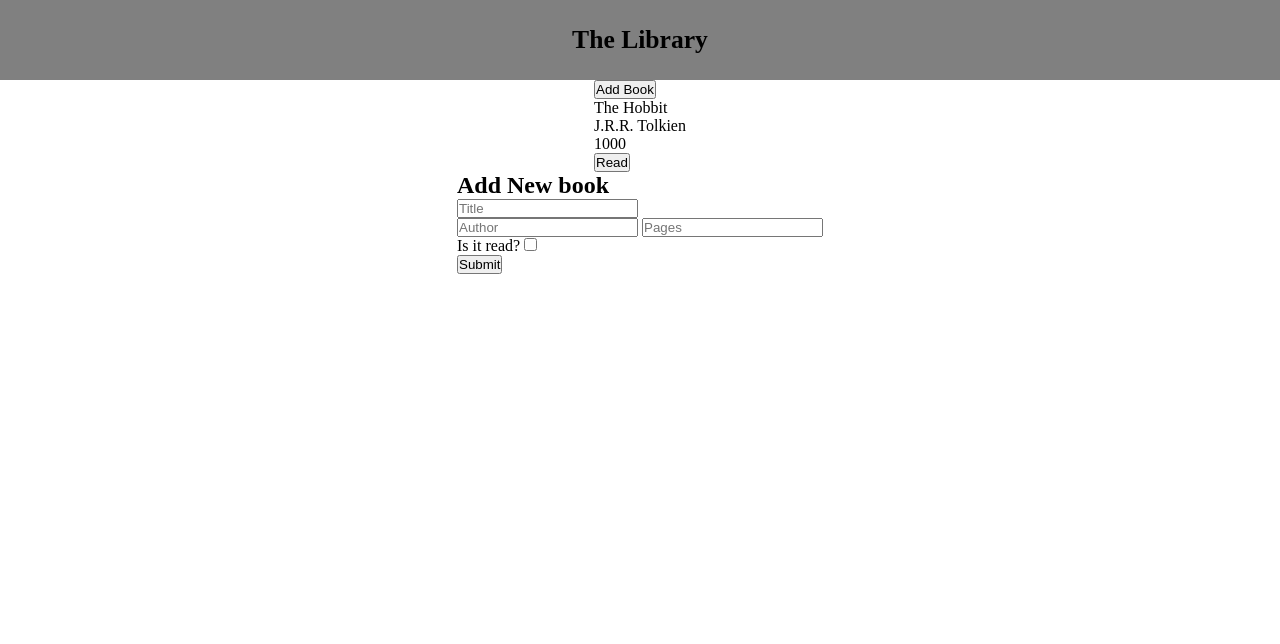
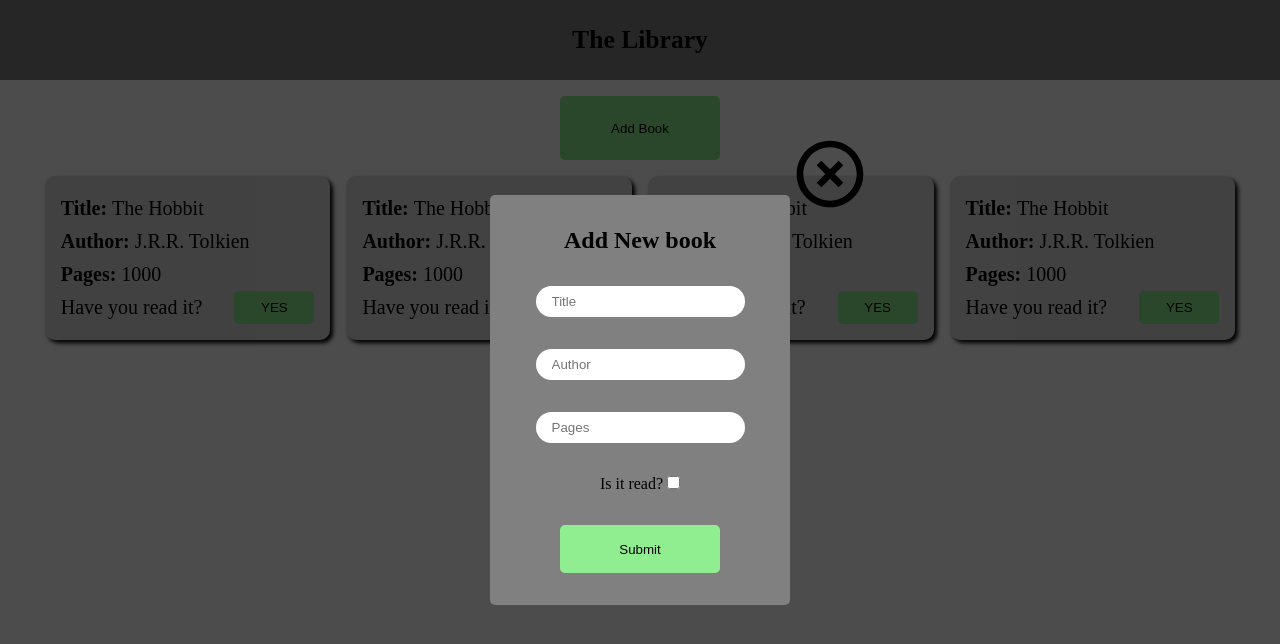
Before and after one commit to adome22/Library, a plain HTML site: page index.html in a window 1280 px wide. Both pictures are taken after a click on the button "Add Book". Drawn offline with Linux system fonts and the light colour scheme.

Commit message:
Modal opens/closesnow

```diff
--- a/app.js
+++ b/app.js
@@ -24,7 +24,31 @@ const addBookToLibrary = () => {
     const title = document.getElementById('title').value;
     const author = document.getElementById('author').value;
     const pages = document.getElementById('pages').value;
-    const isRead = document.getElementById('isRead').checked;
+    const read = document.getElementById('isRead').checked;
     let newBook = new Book(title, author, pages, read);
     myLibrary.push(newBook);
 }
+
+// UI
+
+const bookModal = document.getElementById("form-modal");
+const addBookBtn = document.getElementById("add-book-btn");
+const closeModalBtn = document.getElementById("close-btn");
+const addBookForm = document.getElementById("add-book-form");
+const bookGrid = document.getElementById("book-grid");
+const overlay = document.querySelector(".overlay");
+
+
+const openAddBookModal = () => {
+    bookModal.classList.add('active');
+    overlay.classList.add('active');
+}
+
+const closeBookModal = () => {
+    bookModal.classList.remove('active');
+    overlay.classList.remove('active');
+}
+
+
+addBookBtn.onclick = openAddBookModal
+closeModalBtn.onclick = closeBookModal
--- a/index.html
+++ b/index.html
@@ -5,7 +5,6 @@
     <meta name="viewport" content="width=device-width, initial-scale=1.0">
     <title>Document</title>
     <link rel="stylesheet" href="styles.css">
-    <script src="app.js"></script>
 </head>
 <body>
     <header class="header">
@@ -14,18 +13,39 @@
         </div>
     </header>
     <main class="main-container">
-        <button class="btn">Add Book</button>
+        <button id="add-book-btn">Add Book</button>
         <div class="book-grid">
             <div class="book">
-                <p class="book-title">The Hobbit</p>
-                <p class="book-author">J.R.R. Tolkien</p>
-                <p class="book-pages">1000</p>
-                <button class="book-read">Read</button>
+                <p class="book-title">Title: <span>The Hobbit</span></p>
+                <p class="book-author">Author: <span>J.R.R. Tolkien</span></p>
+                <p class="book-pages">Pages: <span>1000</span></p>
+                <p>Have you read it?</p><button class="book-read">YES</button>
+            </div>
+            <div class="book">
+                <p class="book-title">Title: <span>The Hobbit</span></p>
+                <p class="book-author">Author: <span>J.R.R. Tolkien</span></p>
+                <p class="book-pages">Pages: <span>1000</span></p>
+                <p>Have you read it?</p><button class="book-read">YES</button>
+            </div>
+            <div class="book">
+                <p class="book-title">Title: <span>The Hobbit</span></p>
+                <p class="book-author">Author: <span>J.R.R. Tolkien</span></p>
+                <p class="book-pages">Pages: <span>1000</span></p>
+                <p>Have you read it?</p><button class="book-read">YES</button>
+            </div>
+            <div class="book">
+                <p class="book-title">Title: <span>The Hobbit</span></p>
+                <p class="book-author">Author: <span>J.R.R. Tolkien</span></p>
+                <p class="book-pages">Pages: <span>1000</span></p>
+                <p>Have you read it?</p><button class="book-read">YES</button>
             </div>
         </div>
     </main>
-    <div class="form-modal">
-        <form class="add-book-form">
+    <div id="form-modal">
+        <svg xmlns="http://www.w3.org/2000/svg" id="close-btn" viewBox="0 0 24 24">
+            <path d="M12,20C7.59,20 4,16.41 4,12C4,7.59 7.59,4 12,4C16.41,4 20,7.59 20,12C20,16.41 16.41,20 12,20M12,2C6.47,2 2,6.47 2,12C2,17.53 6.47,22 12,22C17.53,22 22,17.53 22,12C22,6.47 17.53,2 12,2M14.59,8L12,10.59L9.41,8L8,9.41L10.59,12L8,14.59L9.41,16L12,13.41L14.59,16L16,14.59L13.41,12L16,9.41L14.59,8Z" />
+        </svg>
+        <form id="add-book-form">
             <h2>Add New book</h2>
             <input
                 class="input"
@@ -53,9 +73,11 @@
                 <label for="is-read">Is it read?</label>
                 <input class="checkbox" type="checkbox" id="isRead" />
             </div>
-            <button class="btn" type="submit">Submit</button>
+            <button class="submit-btn" type="submit">Submit</button>
         </form>
     </div>
+    <div class="overlay"></div>
     <footer class="footer"></footer>
+    <script src="app.js"></script>
 </body>
 </html>
--- a/styles.css
+++ b/styles.css
@@ -24,14 +24,176 @@ body {
     font-size: 2vw;
 }
 
+/* MAIN */
 .main-container {
+    width: 100%;
+    display: flex;
+    justify-content: center;
+    align-items: center;
+    flex-direction: column;
+}
+
+.main-container #add-book-btn {
+    border: none;
+    background-color: lightgreen;
+    padding: 1rem 2rem;
+    border-radius: 0.3rem;
+    margin-top: 1rem;
+    border: 1px solid transparent;
+    width: 10rem;
+    height: 4rem;
+}
+
+.main-container #add-book-btn:hover {
+    background-color:#5ce65c;
+    font-weight: bold;
+    border: 1px solid #0f4d0f;
+    font-size: 17px;
+}
+
+.main-container .book-grid {
+    display: grid;
+    margin-top: 1rem;
+    grid-template-columns: repeat(4, minmax(250px, 1fr));
+    gap: 1rem;
+}
+
+.book-grid .book {
+    display: grid;
+    grid-template-columns:  max-content, auto;
+    grid-template-rows: repeat(4, 1fr);
+    height: auto;
+    justify-items: start;
+    align-items: center;
+    padding: 1rem;
+    border-radius: 10px;
+    background-color: #DCDCDC;
+    -webkit-box-shadow: 3px 3px 4px 0px #000000;
+    box-shadow: 3px 3px 4px 0px #000000;
+    font-size: 20px;
+}
+
+.book .book-title,
+.book .book-author,
+.book .book-pages{
+    grid-column: span 3;
+    font-weight: bold;
+}
+
+.book-title span,
+.book-author span,
+.book-pages span {
+    font-weight: 400;
+}
+
+
+.book .book-read {
+    width: 60%;
+    margin-left: 2rem;
+    border: none;
+    background-color: lightgreen;
+    padding: 0.5rem;
+    border-radius: 5px;
+    border: 1px solid transparent;
+    width: 5rem;
+    height: auto;
+}
+
+.book .book-read:hover {
+    background-color:#5ce65c;
+    font-weight: bold;
+    border: 1px solid #0f4d0f;
+    font-size: 17px;
+}
+
+#form-modal {
+    position: fixed;
+    top: 50%;
+    left: 50%;
+    text-align: center;
+    border-radius: 5px;
+    padding: 2rem;
+    background-color: grey;
+    width: 300px;
+    transform: translate(-50%, -50%) scale(0);
+    transition: 0.2s ease-in-out;
+    z-index: 1;
+}
+
+#form-modal.active {
+    transform: translate(-50%, -50%) scale(1);
+}
+
+#form-modal #close-btn {
+    position: fixed;
+    top: -15%;
+    left: 100%;
+    width: 5rem;
+}
+
+#form-modal #close-btn:hover {
+    fill: white;
+    transform: scale(110%);
+}
+
+#form-modal #add-book-form {
+   display: flex;
+   flex-direction: column;
+   justify-content: center;
+   align-items: center;
+   gap: 2rem;
+}
+
+#add-book-form input {
+    border-radius: 50px;
+    padding: 0.5rem 1rem;
+    border: none;
+}
+
+#add-book-form .error {
+    display: none;
+}
+
+#add-book-form .is-read {
 
 }
 
-.main-container .btn {
+.is-read label {
 
 }
 
-.main-container .book-grid {
+.is-read .checkbox {
 
 }
+
+#add-book-form .submit-btn {
+    width: 50%;
+    border: none;
+    border-radius: 5px;
+    padding: 0.5rem;
+    background-color: lightgreen;
+    border: 1px solid transparent;
+    width: 10rem;
+    height: 3rem;
+}
+
+#add-book-form .submit-btn:hover {
+    background-color:#5ce65c;
+    font-weight: bold;
+    border: 1px solid #0f4d0f;
+    font-size: 17px;
+}
+
+.overlay {
+    position: fixed;
+    top: 0;
+    left: 0;
+    display: none;
+    width: 100%;
+    height: 100%;
+    background-color: rgba(0, 0, 0, 0.7);
+}
+
+.overlay.active {
+    display: block;
+}
```
Also changed, not shown: images/close-circle-outline.svg (added).
